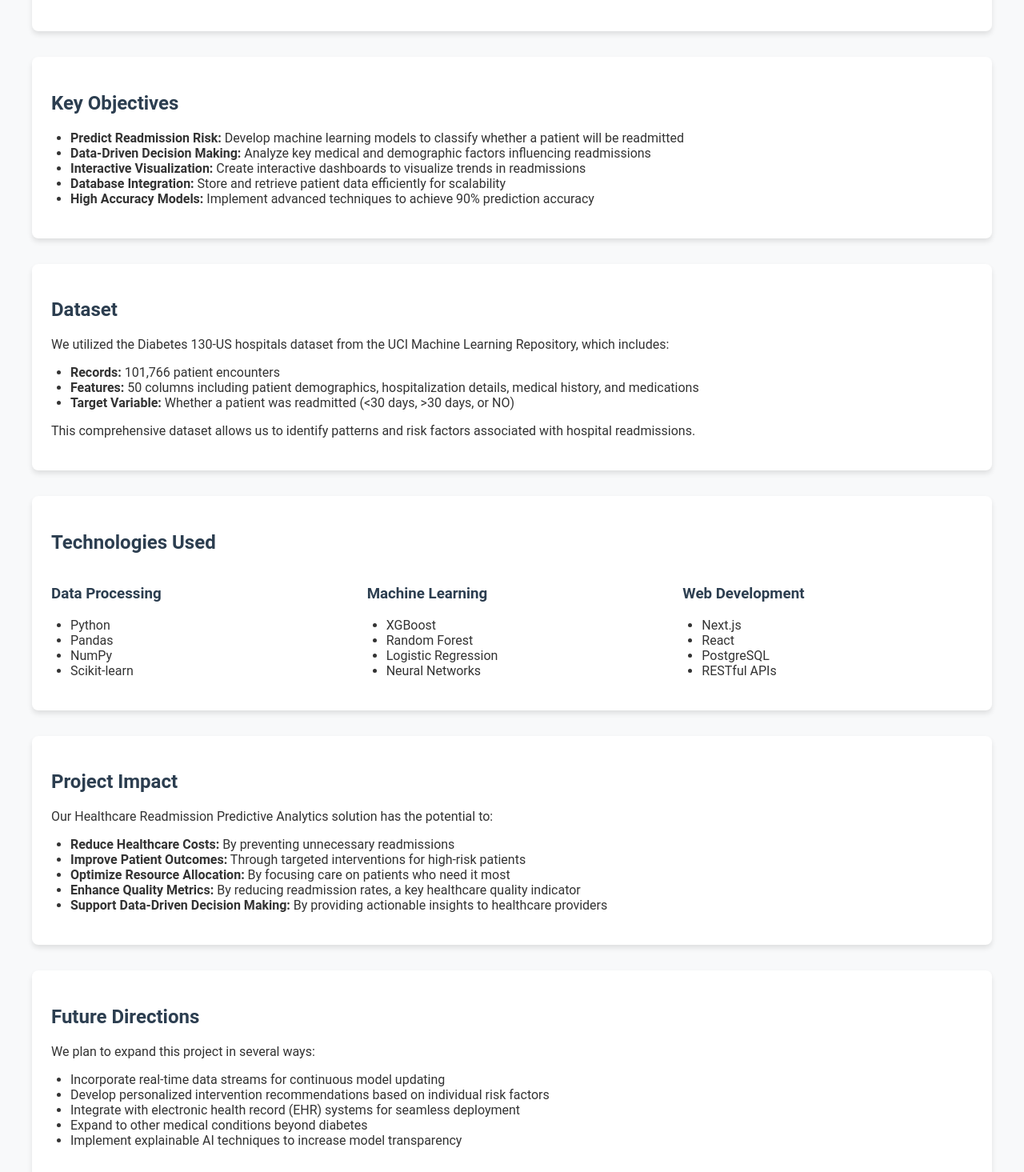
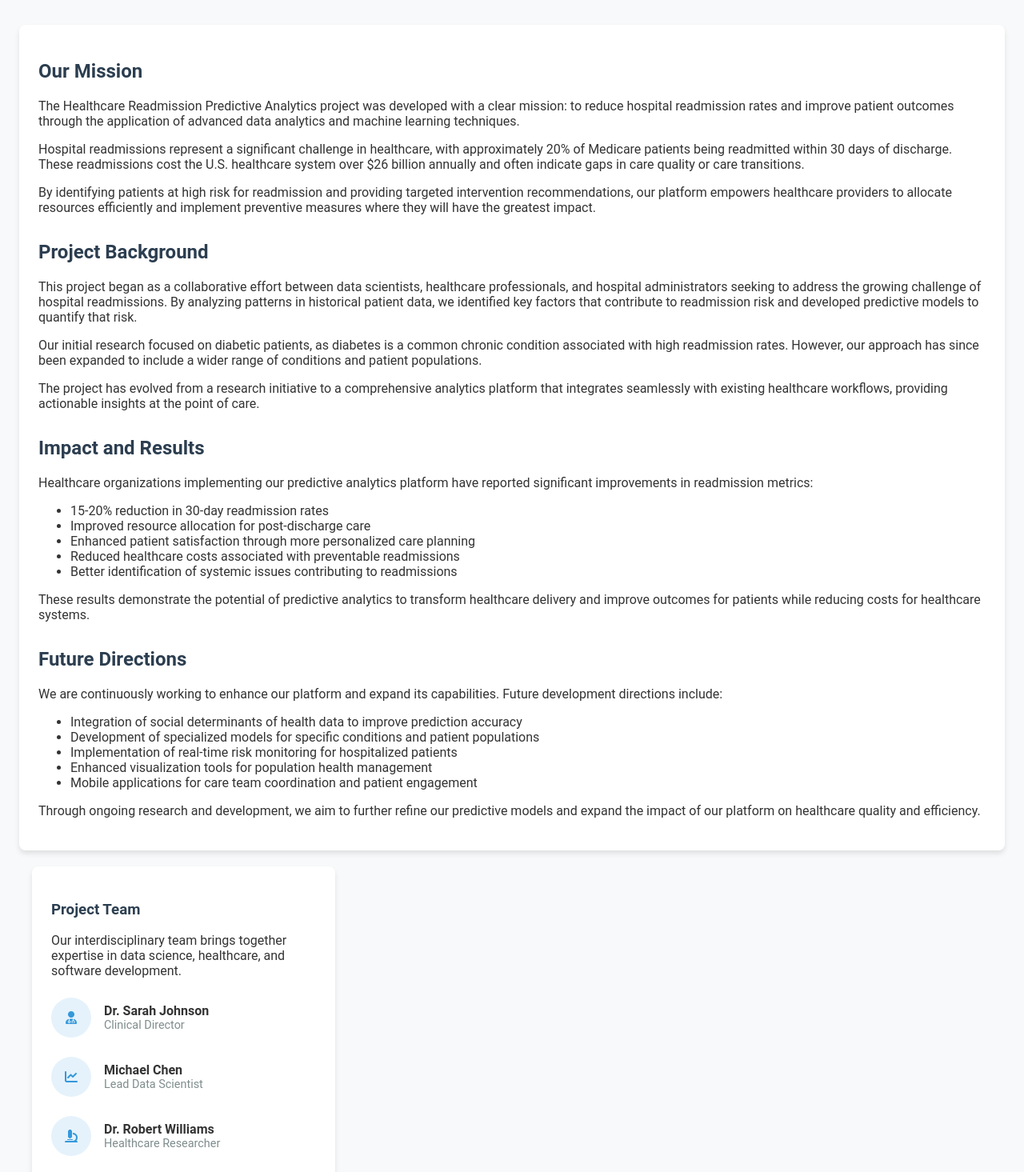
Before and after one commit to Nitheesh0217/healthcare-readmission-prediction, a Next.js app in the folder healthcare-nextjs-app/: page /about in a window 1280 px wide. Shown: the part 445-1910 px from the top of the page at 80% size. Built offline with nearby package versions, Linux system fonts and the light colour scheme.

Commit message:
Update about.js

```diff
--- a/healthcare-nextjs-app/pages/about.js
+++ b/healthcare-nextjs-app/pages/about.js
@@ -1,130 +1,168 @@
-import Navbar from '../components/Navbar';
-import Footer from '../components/Footer';
+import React from 'react';
+import Layout from '../components/Layout';
+import theme from '../styles/theme';
 
 export default function About() {
   return (
-    <div>
-      <Navbar />
-
-      <div className="container" style={{ padding: '2rem 0' }}>
-        <h1>About the Project</h1>
-        <p className="lead">Learn more about our Healthcare Readmission Predictive Analytics project</p>
-
-        <div className="card" style={{ marginTop: '2rem' }}>
-          <h2>Project Overview</h2>
-          <p>
-            The Healthcare Readmission Predictive Analytics project aims to develop a predictive analytics solution
-            for healthcare patient readmission using machine learning and statistical modeling. By analyzing patterns
-            in patient data, we can identify high-risk patients and help hospitals implement preventive measures to
-            reduce unnecessary readmissions.
-          </p>
-          <p>
-            Hospital readmissions are costly for healthcare systems and can indicate issues with quality of care.
-            Our solution provides healthcare providers with data-driven insights to improve patient outcomes and
-            optimize resource allocation.
-          </p>
-        </div>
-
-        <div className="card" style={{ marginTop: '2rem' }}>
-          <h2>Key Objectives</h2>
-          <ul style={{ paddingLeft: '1.5rem' }}>
-            <li><strong>Predict Readmission Risk:</strong> Develop machine learning models to classify whether a patient will be readmitted</li>
-            <li><strong>Data-Driven Decision Making:</strong> Analyze key medical and demographic factors influencing readmissions</li>
-            <li><strong>Interactive Visualization:</strong> Create interactive dashboards to visualize trends in readmissions</li>
-            <li><strong>Database Integration:</strong> Store and retrieve patient data efficiently for scalability</li>
-            <li><strong>High Accuracy Models:</strong> Implement advanced techniques to achieve 90% prediction accuracy</li>
-          </ul>
-        </div>
-
-        <div className="card" style={{ marginTop: '2rem' }}>
-          <h2>Dataset</h2>
-          <p>
-            We utilized the Diabetes 130-US hospitals dataset from the UCI Machine Learning Repository, which includes:
-          </p>
-          <ul style={{ paddingLeft: '1.5rem' }}>
-            <li><strong>Records:</strong> 101,766 patient encounters</li>
-            <li><strong>Features:</strong> 50 columns including patient demographics, hospitalization details, medical history, and medications</li>
-            <li><strong>Target Variable:</strong> Whether a patient was readmitted (&lt;30 days, &gt;30 days, or NO)</li>
-          </ul>
-          <p>
-            This comprehensive dataset allows us to identify patterns and risk factors associated with hospital readmissions.
-          </p>
-        </div>
-
-        <div className="card" style={{ marginTop: '2rem' }}>
-          <h2>Technologies Used</h2>
-          <div className="row" style={{ marginTop: '1rem' }}>
-            <div className="col-4">
-              <h3>Data Processing</h3>
-              <ul style={{ paddingLeft: '1.5rem' }}>
-                <li>Python</li>
-                <li>Pandas</li>
-                <li>NumPy</li>
-                <li>Scikit-learn</li>
-              </ul>
-            </div>
-            <div className="col-4">
-              <h3>Machine Learning</h3>
-              <ul style={{ paddingLeft: '1.5rem' }}>
-                <li>XGBoost</li>
-                <li>Random Forest</li>
-                <li>Logistic Regression</li>
-                <li>Neural Networks</li>
-              </ul>
-            </div>
-            <div className="col-4">
-              <h3>Web Development</h3>
-              <ul style={{ paddingLeft: '1.5rem' }}>
-                <li>Next.js</li>
-                <li>React</li>
-                <li>PostgreSQL</li>
-                <li>RESTful APIs</li>
-              </ul>
-            </div>
-          </div>
-        </div>
-
-        <div className="card" style={{ marginTop: '2rem' }}>
-          <h2>Project Impact</h2>
-          <p>
-            Our Healthcare Readmission Predictive Analytics solution has the potential to:
-          </p>
-          <ul style={{ paddingLeft: '1.5rem' }}>
-            <li><strong>Reduce Healthcare Costs:</strong> By preventing unnecessary readmissions</li>
-            <li><strong>Improve Patient Outcomes:</strong> Through targeted interventions for high-risk patients</li>
-            <li><strong>Optimize Resource Allocation:</strong> By focusing care on patients who need it most</li>
-            <li><strong>Enhance Quality Metrics:</strong> By reducing readmission rates, a key healthcare quality indicator</li>
-            <li><strong>Support Data-Driven Decision Making:</strong> By providing actionable insights to healthcare providers</li>
-          </ul>
-        </div>
-
-        <div className="card" style={{ marginTop: '2rem' }}>
-          <h2>Future Directions</h2>
-          <p>
-            We plan to expand this project in several ways:
-          </p>
-          <ul style={{ paddingLeft: '1.5rem' }}>
-            <li>Incorporate real-time data streams for continuous model updating</li>
-            <li>Develop personalized intervention recommendations based on individual risk factors</li>
-            <li>Integrate with electronic health record (EHR) systems for seamless deployment</li>
-            <li>Expand to other medical conditions beyond diabetes</li>
-            <li>Implement explainable AI techniques to increase model transparency</li>
-          </ul>
-        </div>
-
-        <div className="card" style={{ marginTop: '2rem' }}>
-          <h2>Contact Information</h2>
-          <p>
-            For more information about this project, please contact:
-          </p>
-          <p>
-            <strong>Email:</strong> info@healthcare-analytics-project.com<br />
-            <strong>GitHub:</strong> github.com/healthcare-analytics-project
+    <Layout
+      title="About"
+      description="About the Healthcare Readmission Predictive Analytics project"
+    >
+      <div className="hero-section">
+        <div className="container">
+          <h1>
+            About Our Project
+          </h1>
+          <p className="lead">
+            Learn about our mission to reduce hospital readmissions through predictive analytics
           </p>
         </div>
       </div>
 
-      <Footer />
-    </div>
+      <div className="container" style={{ padding: '3rem 0' }}>
+        <div className="row">
+          <div className="col-8">
+            <div className="card">
+              <h2>Our Mission</h2>
+              <p>
+                The Healthcare Readmission Predictive Analytics project was developed with a clear mission: to reduce hospital readmission rates and improve patient outcomes through the application of advanced data analytics and machine learning techniques.
+              </p>
+              <p>
+                Hospital readmissions represent a significant challenge in healthcare, with approximately 20% of Medicare patients being readmitted within 30 days of discharge. These readmissions cost the U.S. healthcare system over $26 billion annually and often indicate gaps in care quality or care transitions.
+              </p>
+              <p>
+                By identifying patients at high risk for readmission and providing targeted intervention recommendations, our platform empowers healthcare providers to allocate resources efficiently and implement preventive measures where they will have the greatest impact.
+              </p>
+
+              <h2 style={{ marginTop: '2rem' }}>Project Background</h2>
+              <p>
+                This project began as a collaborative effort between data scientists, healthcare professionals, and hospital administrators seeking to address the growing challenge of hospital readmissions. By analyzing patterns in historical patient data, we identified key factors that contribute to readmission risk and developed predictive models to quantify that risk.
+              </p>
+              <p>
+                Our initial research focused on diabetic patients, as diabetes is a common chronic condition associated with high readmission rates. However, our approach has since been expanded to include a wider range of conditions and patient populations.
+              </p>
+              <p>
+                The project has evolved from a research initiative to a comprehensive analytics platform that integrates seamlessly with existing healthcare workflows, providing actionable insights at the point of care.
+              </p>
+
+              <h2 style={{ marginTop: '2rem' }}>Impact and Results</h2>
+              <p>
+                Healthcare organizations implementing our predictive analytics platform have reported significant improvements in readmission metrics:
+              </p>
+              <ul>
+                <li>15-20% reduction in 30-day readmission rates</li>
+                <li>Improved resource allocation for post-discharge care</li>
+                <li>Enhanced patient satisfaction through more personalized care planning</li>
+                <li>Reduced healthcare costs associated with preventable readmissions</li>
+                <li>Better identification of systemic issues contributing to readmissions</li>
+              </ul>
+              <p>
+                These results demonstrate the potential of predictive analytics to transform healthcare delivery and improve outcomes for patients while reducing costs for healthcare systems.
+              </p>
+
+              <h2 style={{ marginTop: '2rem' }}>Future Directions</h2>
+              <p>
+                We are continuously working to enhance our platform and expand its capabilities. Future development directions include:
+              </p>
+              <ul>
+                <li>Integration of social determinants of health data to improve prediction accuracy</li>
+                <li>Development of specialized models for specific conditions and patient populations</li>
+                <li>Implementation of real-time risk monitoring for hospitalized patients</li>
+                <li>Enhanced visualization tools for population health management</li>
+                <li>Mobile applications for care team coordination and patient engagement</li>
+              </ul>
+              <p>
+                Through ongoing research and development, we aim to further refine our predictive models and expand the impact of our platform on healthcare quality and efficiency.
+              </p>
+            </div>
+          </div>
+
+          <div className="col-4">
+            <div className="card">
+              <h3>Project Team</h3>
+              <p>Our interdisciplinary team brings together expertise in data science, healthcare, and software development.</p>
+
+              <div style={{ marginTop: '1.5rem' }}>
+                {[
+                  { name: 'Dr. Sarah Johnson', role: 'Clinical Director', image: 'fa-user-md' },
+                  { name: 'Michael Chen', role: 'Lead Data Scientist', image: 'fa-chart-line' },
+                  { name: 'Dr. Robert Williams', role: 'Healthcare Researcher', image: 'fa-microscope' },
+                  { name: 'Emily Rodriguez', role: 'Software Engineer', image: 'fa-laptop-code' },
+                  { name: 'James Wilson', role: 'UI/UX Designer', image: 'fa-palette' }
+                ].map((person, index) => (
+                  <div key={index} style={{
+                    display: 'flex',
+                    alignItems: 'center',
+                    marginBottom: '1.5rem'
+                  }}>
+                    <div style={{
+                      width: '50px',
+                      height: '50px',
+                      borderRadius: '50%',
+                      backgroundColor: `${theme.colors.primary}20`,
+                      display: 'flex',
+                      alignItems: 'center',
+                      justifyContent: 'center',
+                      marginRight: '1rem'
+                    }}>
+                      <i className={`fas ${person.image}`} style={{ color: theme.colors.primary }}></i>
+                    </div>
+                    <div>
+                      <div style={{ fontWeight: 'bold' }}>{person.name}</div>
+                      <div style={{ fontSize: '0.9rem', color: '#7f8c8d' }}>{person.role}</div>
+                    </div>
+                  </div>
+                ))}
+              </div>
+            </div>
+
+            <div className="card" style={{ marginTop: '1.5rem' }}>
+              <h3>Partner Institutions</h3>
+              <p>We collaborate with leading healthcare organizations to develop and validate our predictive models.</p>
+
+              <div style={{ marginTop: '1.5rem' }}>
+                {[
+                  'Memorial Healthcare System',
+                  'University Medical Center',
+                  'Riverside Community Hospital',
+                  'National Institute of Health Informatics',
+                  'Center for Healthcare Innovation'
+                ].map((institution, index) => (
+                  <div key={index} style={{
+                    padding: '0.75rem',
+                    marginBottom: '0.5rem',
+                    backgroundColor: index % 2 === 0 ? '#f8f9fa' : 'transparent',
+                    borderRadius: '4px'
+                  }}>
+                    {institution}
+                  </div>
+                ))}
+              </div>
+            </div>
+
+            <div className="card" style={{ marginTop: '1.5rem' }}>
+              <h3>Contact Us</h3>
+              <p>
+                Interested in learning more about our project or implementing our platform at your organization?
+              </p>
+              <div style={{ marginTop: '1.5rem' }}>
+                <div style={{ marginBottom: '1rem' }}>
+                  <i className="fas fa-envelope" style={{ marginRight: '0.5rem', color: theme.colors.primary }}></i>
+                  info@healthcareanalytics.com
+                </div>
+                <div style={{ marginBottom: '1rem' }}>
+                  <i className="fas fa-phone" style={{ marginRight: '0.5rem', color: theme.colors.primary }}></i>
+                  (555) 123-4567
+                </div>
+                <div>
+                  <i className="fas fa-map-marker-alt" style={{ marginRight: '0.5rem', color: theme.colors.primary }}></i>
+                  123 Healthcare Ave, Medical District
+                </div>
+              </div>
+            </div>
+          </div>
+        </div>
+      </div>
+    </Layout>
   );
 }
```
